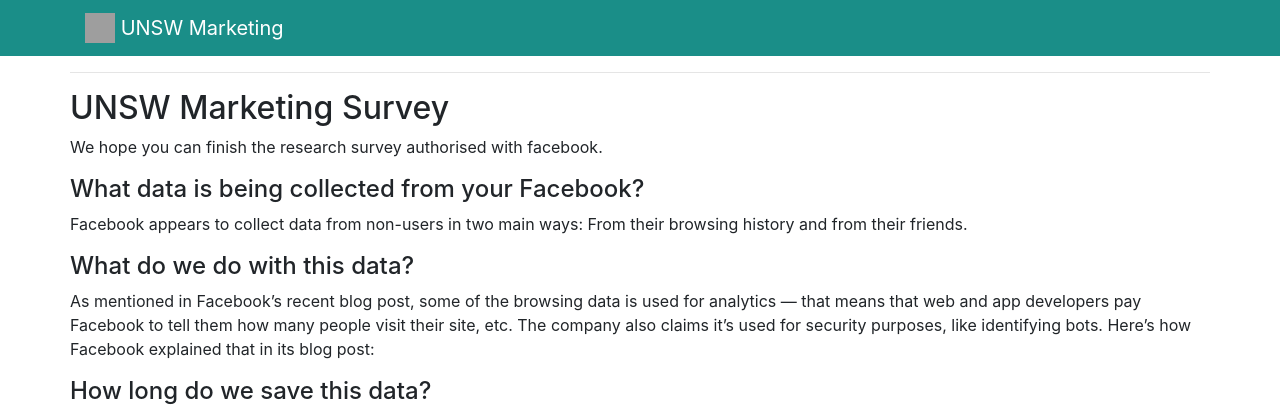
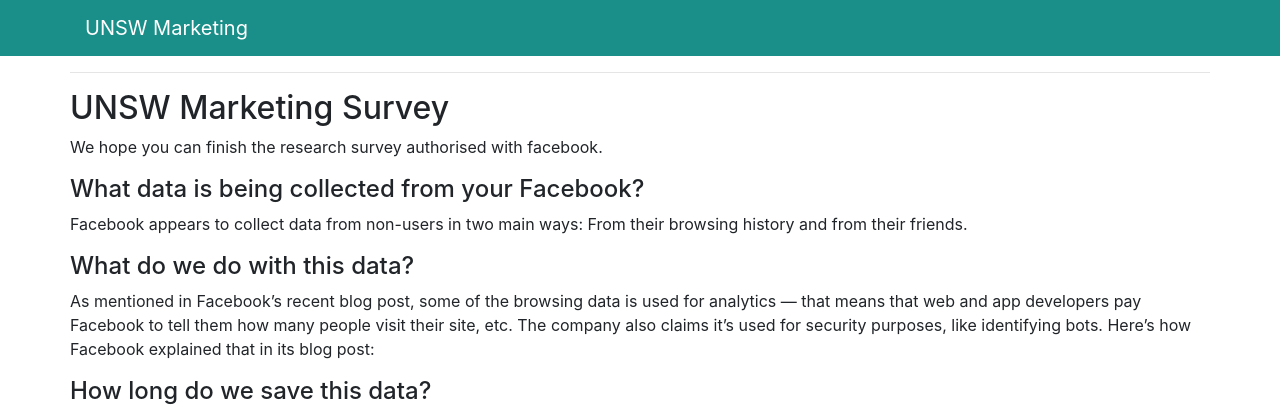
Before and after one commit to kfengc27/research_app, a Django app: page / in a window 1280 px wide. Shown: the top 417 px of the page. Run offline with Django 3.2, Linux system fonts and the light colour scheme; some libraries are stand-ins or nearby versions; grey boxes are pictures that could not be loaded.

Commit message:
remove icon in the nav

```diff
--- a/account/templates/base.html
+++ b/account/templates/base.html
@@ -12,7 +12,7 @@
     <nav class="navbar navbar-light" style="background-color: #1a8e88;">
     <div class="container">
       <a class="navbar-brand" href="#" style="color: white">
-    <img src="/docs/4.3/assets/brand/bootstrap-solid.svg" width="30" height="30" class="d-inline-block align-top" alt="">
+    {% comment %} <img src="/docs/4.3/assets/brand/bootstrap-solid.svg" width="30" height="30" class="d-inline-block align-top" alt=""> {% endcomment %}
     UNSW Marketing
   </a>
 <div id = "status" style="color:white"></div>
```
